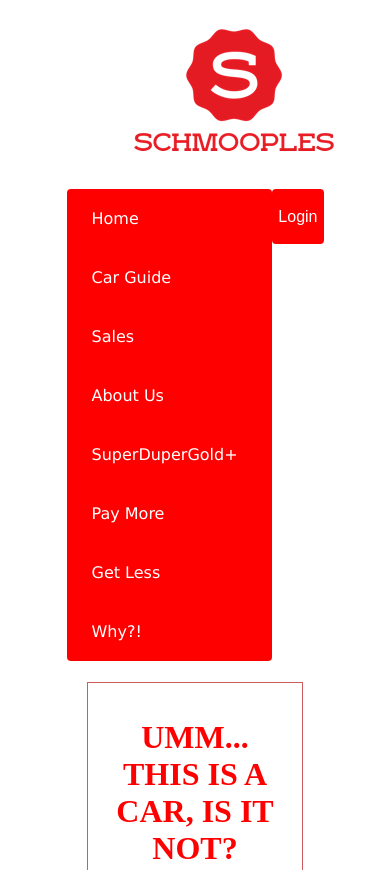
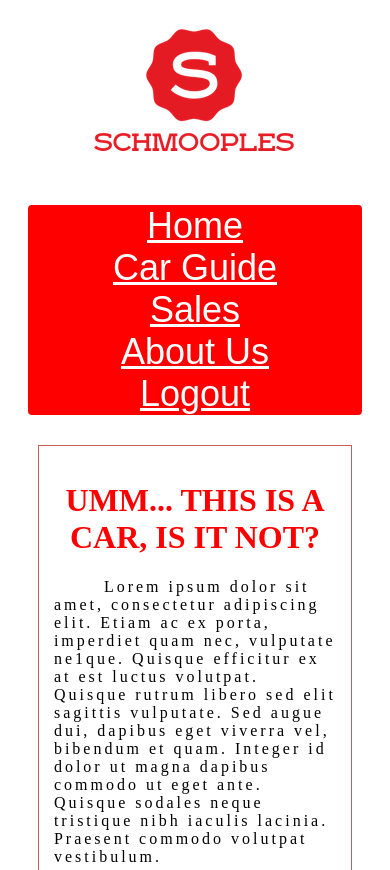
Before and after one commit to h182037/Schmooples-Car-Rental, a plain HTML site: page index.html in a window 390 px wide. Shown: the top 870 px of the page. Drawn offline with Linux system fonts and the light colour scheme.

Commit message:
Add responsive navbar

```diff
--- a/index.html
+++ b/index.html
@@ -4,22 +4,19 @@
     <title> Schmoople's Welcome Site </title>
 </head>
 <body>
+        <img class="schlogo" src="Logo.PNG" alt="Schmooples Logo" tabindex="1">
+        <nav>
+            <ul class="container">
+                <li tabindex="3" ><a href="index.html">Home</a></li>
+                <li tabindex="4" ><a href="carguide.html">Car Guide</a></li>
+                <li tabindex="5" ><a href="errorSite.html">Sales</a></li>
+                <li class="aboutus" tabindex="6" ><a href="errorSite.html">About Us</a></li>
+                <li><a href="errorSite.html">Logout</a></li>
+            </ul>
+        </nav>
 
-        <img src="Logo.PNG" alt="Schmooples Logo" tabindex="1">
-        <a tabindex="2" href="errorSite.html" alt="Login"><button class="button"> Login </button></a>
 
-        <div class="navbar">
-        <ul>
-            <li tabindex="3" ><a href="index.html">Home</a></li>
-            <li tabindex="4" ><a href="carguide.html">Car Guide</a></li>
-            <li tabindex="5" ><a href="errorSite.html">Sales</a></li>
-            <li tabindex="6" ><a href="errorSite.html">About Us</a></li>
-            <li tabindex="7" ><a href="errorSite.html">SuperDuperGold+</a></li>
-            <li tabindex="8" ><a href="errorSite.html">Pay More</a></li>
-            <li tabindex="9" ><a href="errorSite.html">Get Less</a></li>
-            <li tabindex="10" ><a href="errorSite.html">Why?!</a></li>
-        </ul>
-        </div>
+
 
         <div class="siteText">
                 <h1 tabindex="11">Umm... This is a car, is it not?</h1>
--- a/stylesheet.css
+++ b/stylesheet.css
@@ -1,19 +1,13 @@
 body{
     background-color:white;
     align-content: center;
-    padding-left: 15%;
-    padding-right: 15%;
 }
 
 ul {
     border-radius: 4px;
     list-style-type: none;
-    margin: 0;
-    padding: 0;
     overflow: hidden;
     background-color: red;
-    float: left;
-    width: 100%;
 }
 .carType{
     border: 1px solid indianred;
@@ -61,13 +55,9 @@ li {
 
 li a {
     transition: all 0.5s;
-    float: left;
-    font-size: 100%;
+    font-size: 36px;
     color: white;
-    text-align: center;
-    padding: 20px 25px;
-    text-decoration: none;
-    font-family: 'Lucida Sans', 'Lucida Sans Regular', 'Lucida Grande', 'Lucida Sans Unicode', Geneva, Verdana, sans-serif;
+    font-family: Arial;
 }
 
 li a:hover {
@@ -141,3 +131,28 @@ li a:hover {
     background-color: darkred;
 
 }
+
+/* Nav Bar */
+
+.container {
+    display: flex;
+    justify-content: space-around;
+    margin: 20px 20px;
+
+}
+.schlogo {
+    display: block;
+    margin: auto;
+}
+@media only screen and (max-width: 768px) {
+    .container {
+        flex-direction: column;
+        align-items: center;
+        padding-left:0;
+    }
+    .container > li {
+        width:100%;
+        display: flex;
+        justify-content: center;
+    }
+}
```
